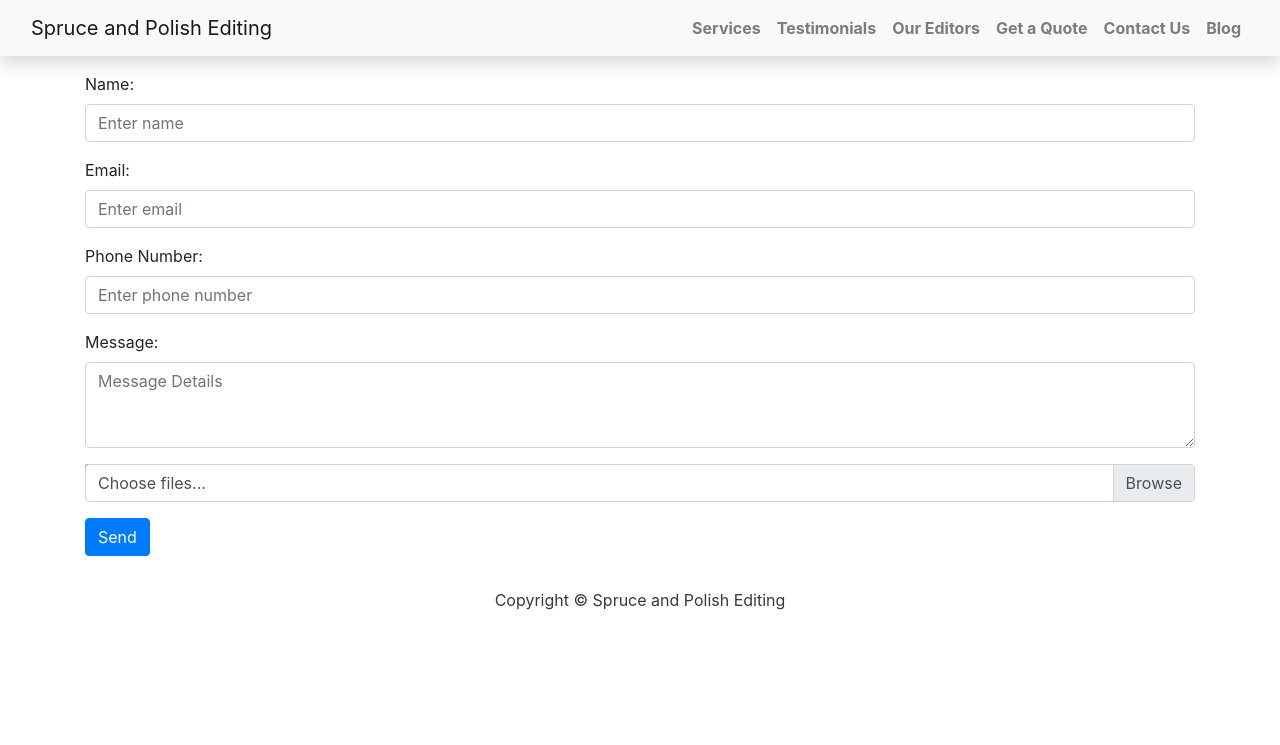
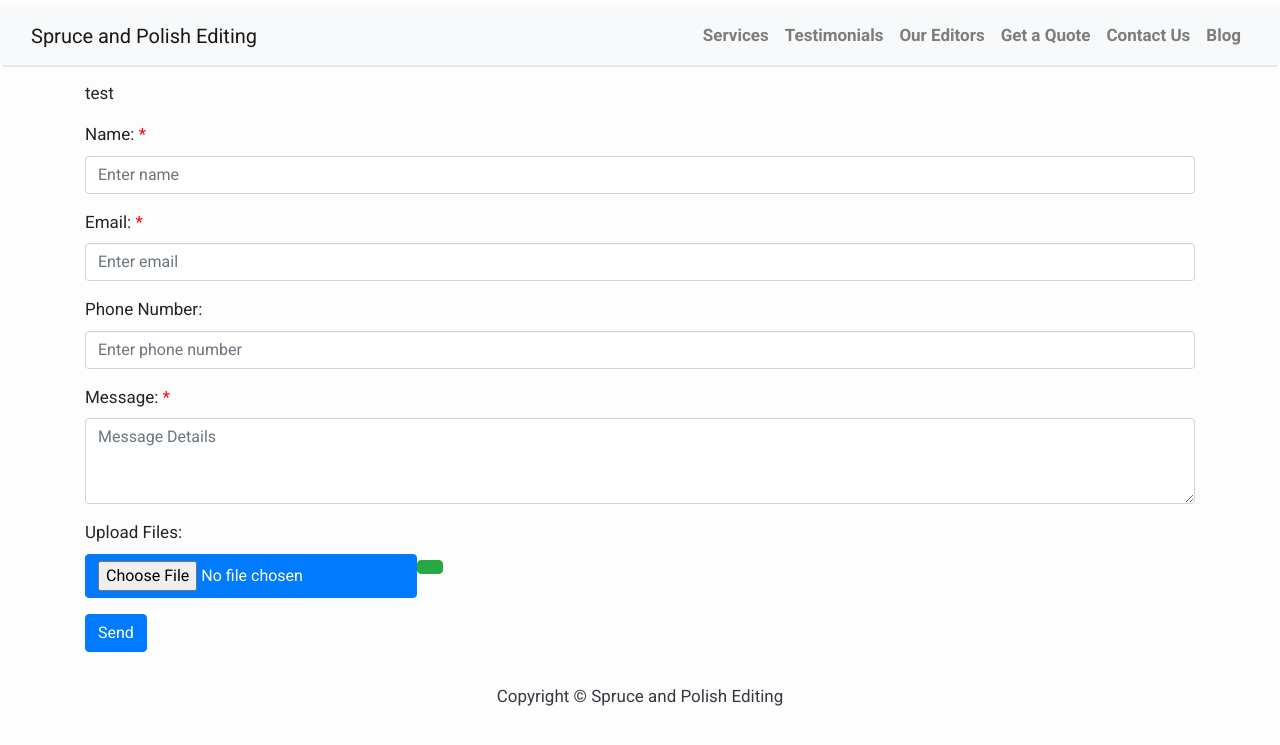
Before and after one commit to Couragyn/spruceEditing, a Django app: page /contact/ in a window 1280 px wide. Shown: the top 745 px of the page. Run offline with Django 3.2, Linux system fonts and the light colour scheme; some libraries are stand-ins or nearby versions.

Commit message:
added file upload. Read ugle righrt now

```diff
--- a/spruceEditing/settings.py
+++ b/spruceEditing/settings.py
@@ -135,6 +135,7 @@ USE_TZ = True
 # https://docs.djangoproject.com/en/3.1/howto/static-files/
 
 STATIC_URL = '/static/'
+STATICFILES_DIRS = [os.path.join(BASE_DIR, "static")]
 
 CRISPY_TEMPLATE_PACK = 'bootstrap4'
 
--- a/spruceEditing/urls.py
+++ b/spruceEditing/urls.py
@@ -21,6 +21,7 @@ from django.conf.urls.static import static
 from django.contrib.sitemaps.views import sitemap
 from blog.sitemaps import PostSitemap
 from django.views.generic import TemplateView
+from django.contrib.staticfiles.urls import staticfiles_urlpatterns
 
 
 sitemaps = {
@@ -39,6 +40,8 @@ urlpatterns = [
     path("sitemap.xml", sitemap, {"sitemaps": sitemaps}, name="sitemap"),
     path('', include('main.urls')),
 ]
+urlpatterns += staticfiles_urlpatterns()
+
 
 if settings.DEBUG:
     urlpatterns += static(settings.MEDIA_URL, document_root=settings.MEDIA_ROOT)
--- a/static/css/base.css
+++ b/static/css/base.css
@@ -1,8 +1,15 @@
+@media all and (min-width: 992px) {
+    .navbar .nav-item .dropdown-menu{ display: none; }
+    .navbar .nav-item:hover .nav-link{ color: #fff;  }
+    .navbar .nav-item:hover .dropdown-menu{ display: block; }
+    .navbar .nav-item .dropdown-menu{ margin-top:0; }
+}
+
 body {
     font-family: "Roboto", sans-serif;
     font-size: 17px;
     background-color: #fdfdfd;
-    padding-top: 70px;
+    padding-top: 7px;
 }
 
 .shadow {
@@ -27,18 +34,7 @@ body {
     box-shadow: 0 16px 48px #E3E7EB;
 }
 
-.top-buffer {
-    margin-top:200px;
-}
-
 label.required::after {
     content: ' *';
     color: red;
 }
-
-@media all and (min-width: 992px) {
-	.navbar .nav-item .dropdown-menu{ display: none; }
-	.navbar .nav-item:hover .nav-link{ color: #fff;  }
-	.navbar .nav-item:hover .dropdown-menu{ display: block; }
-	.navbar .nav-item .dropdown-menu{ margin-top:0; }
-}
--- /dev/null
+++ b/static/css/upload.css
@@ -0,0 +1,9 @@
+.entry:not(:first-of-type)
+{
+    margin-top: 100px;
+}
+
+.glyphicon
+{
+    font-size: 120px;
+}
--- a/templates/base.html
+++ b/templates/base.html
@@ -8,10 +8,11 @@
         <link href="https://fonts.googleapis.com/css?family=Roboto:400,700" rel="stylesheet">
         <meta name="google" content="notranslate" />
         <meta name="viewport" content="width=device-width, initial-scale=1, shrink-to-fit=no" />
-        <link rel="stylesheet" href="https://stackpath.bootstrapcdn.com/bootstrap/4.3.1/css/bootstrap.min.css" integrity="sha384-ggOyR0iXCbMQv3Xipma34MD+dH/1fQ784/j6cY/iJTQUOhcWr7x9JvoRxT2MZw1T" crossorigin="anonymous">
-        <script src="https://code.jquery.com/jquery-3.1.1.slim.min.js" integrity="sha384-A7FZj7v+d/sdmMqp/nOQwliLvUsJfDHW+k9Omg/a/EheAdgtzNs3hpfag6Ed950n" crossorigin="anonymous"></script>
+        <script src="https://code.jquery.com/jquery-3.3.1.slim.min.js" integrity="sha384-q8i/X+965DzO0rT7abK41JStQIAqVgRVzpbzo5smXKp4YfRvH+8abtTE1Pi6jizo" crossorigin="anonymous"></script>
+        <link rel="stylesheet" href="https://maxcdn.bootstrapcdn.com/bootstrap/4.0.0/css/bootstrap.min.css" integrity="sha384-Gn5384xqQ1aoWXA+058RXPxPg6fy4IWvTNh0E263XmFcJlSAwiGgFAW/dAiS6JXm" crossorigin="anonymous">
+        <script src="https://maxcdn.bootstrapcdn.com/bootstrap/4.0.0/js/bootstrap.min.js" integrity="sha384-JZR6Spejh4U02d8jOt6vLEHfe/JQGiRRSQQxSfFWpi1MquVdAyjUar5+76PVCmYl" crossorigin="anonymous"></script>
         <script src="https://cdnjs.cloudflare.com/ajax/libs/popper.js/1.14.7/umd/popper.min.js" integrity="sha384-UO2eT0CpHqdSJQ6hJty5KVphtPhzWj9WO1clHTMGa3JDZwrnQq4sF86dIHNDz0W1" crossorigin="anonymous"></script>
-        <script src="https://stackpath.bootstrapcdn.com/bootstrap/4.3.1/js/bootstrap.min.js" integrity="sha384-JjSmVgyd0p3pXB1rRibZUAYoIIy6OrQ6VrjIEaFf/nJGzIxFDsf4x0xIM+B07jRM" crossorigin="anonymous"></script>
+        <link rel="stylesheet" type="text/css" href="{% static '/css/base.css' %}">
 
     </head>
 
--- a/templates/contact.html
+++ b/templates/contact.html
@@ -1,25 +1,55 @@
 {% extends "base.html" %}
-<script>
-	$('#fileUpload').on('change',function(){
-		var fileName = $e.target.files[0].name;
-		$(this).next('.custom-file-label').html(fileName);
-	})
-</script>
 {% block content %}
 
+<script>
+	var head = document.getElementsByTagName("head")[0],
+	    cssLink = document.createElement("link");
+	cssLink.href = "/static/css/upload.css";
+	cssLink.rel="stylesheet";
+	cssLink.type="text/css";
+	head.appendChild(cssLink);
+
+	$(function(){
+	    $(document).on('click', '.btn-add', function(e)
+	    {
+	        e.preventDefault();
+
+	        var controlForm = $('.controls:first'),
+	            currentEntry = $(this).parents('.entry:first'),
+	            newEntry = $(currentEntry.clone()).appendTo(controlForm);
+
+	        newEntry.find('input').val('');
+	        controlForm.find('.entry:not(:last) .btn-add')
+	            .removeClass('btn-add').addClass('btn-remove')
+	            .removeClass('btn-success').addClass('btn-danger')
+	            .html('<span class="glyphicon glyphicon-minus"></span>');
+	    }).on('click', '.btn-remove', function(e)
+	    {
+	      $(this).parents('.entry:first').remove();
+
+			e.preventDefault();
+			return false;
+		});
+	});
+
+</script>
+
     <div class="container">
+    	<p>test</p>
+
+
         {% if request.session.sendmessage %}
 			<i>{{ request.session.sendmessage }}</i>
 		{% endif %}
 
-		<form class="form" action="../send-contact/" method="POST">
+		<form class="form" action="../send-contact/" method="POST">{% csrf_token %}
 			<div class="form-group">
 				<div class="form-group">
-					<label for="nameInput">Name:</label>
+					<label for="nameInput" class="required">Name:</label>
 	    			<input type="text" class="form-control" id="nameInput" placeholder="Enter name" required>
 	    		</div>
 				<div class="form-group">
-					<label for="emailInput">Email:</label>
+					<label for="emailInput" class="required">Email:</label>
 	    			<input type="email" class="form-control" id="emailInput" placeholder="Enter email" required>
 	    		</div>
 				<div class="form-group">
@@ -27,14 +57,26 @@
 	    			<input type="text" class="form-control" id="phoneInput" placeholder="Enter phone number">
 	    		</div>
 				<div class="form-group">
-					<label for="messageInput">Message: </label>
+					<label for="messageInput" class="required">Message: </label>
 					<textarea class="form-control" id="messageInput" rows="3" placeholder="Message Details" required></textarea>
 				</div>
 				<div class="form-group">
-					<div class="custom-file">
-						<input id="fileUpload" type="file" class="file"  data-show-upload="true" data-show-caption="true" multiple>
-						<label class="custom-file-label" for="fileUpload">Choose files...</label>
-					</div>
+
+
+
+								<label class="control-label" for="field1">Upload Files: </label>
+								<div class="controls">
+									<div class="entry input-group">
+									<input class="btn btn-primary" name="fields[]" type="file">
+									<span class="input-group-btn">
+										<button class="btn btn-success btn-add" type="button">
+										<span class="glyphicon glyphicon-plus"></span>
+										</button>
+									</span>
+									</div>
+								</div>
+
+
 				</div>
 				<button class="btn btn-primary" type="submit">Send</button>
 			</div>
```
